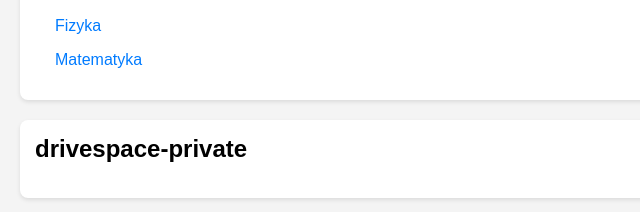
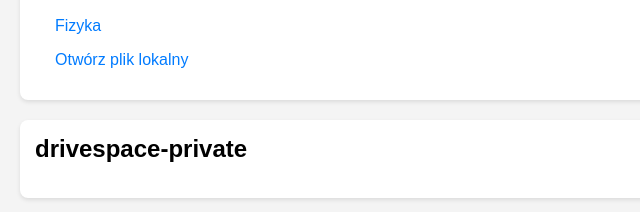
Before and after one commit to jakub-arkadiusz-putowski/japweb, a plain HTML site: page templates/index.html in a window 1280 px wide. Shown: the part 469-681 px from the top of the page, 0-640 px from the left. Drawn offline with Linux system fonts and the light colour scheme.

Commit message:
Update index.html

```diff
--- a/templates/index.html
+++ b/templates/index.html
@@ -78,7 +78,8 @@
         <h2>text2</h2>
         <ul>
             <p><a href="korepetycje/link1.html">Fizyka</a></p>
-            <p><a href="korepetycje/maths-chapters.html">Matematyka</a></p>
+            <a href="file:///home/cyngiel/sync/psk/komputerowa-symulacja-ukladow-dynamicznych/ksud-sprawozdania/kusd-lab5-czlony-dynamiczne/kusd-lab5-czlony-dynamiczne.pdf" target="_blank">Otwórz plik lokalny</a>
+
         </ul>
     </div>
 
```
